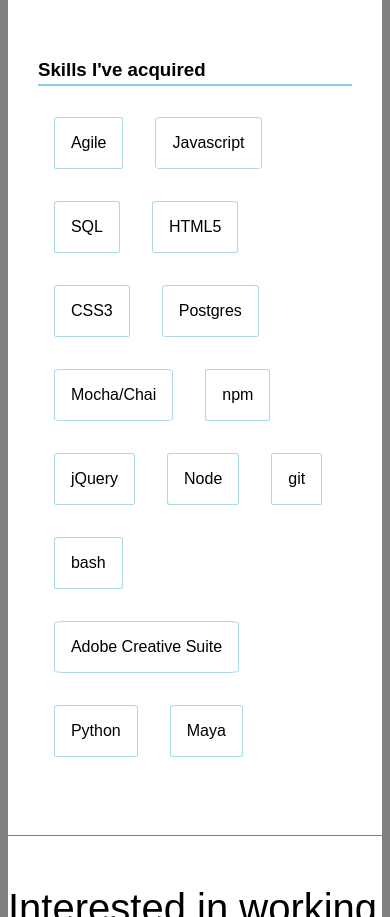
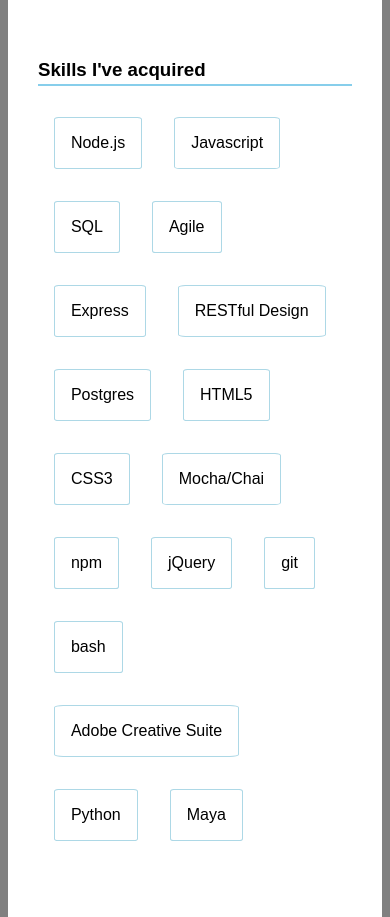
Before and after one commit to brac/portfolio, a plain HTML site: page resume.html in a window 390 px wide. Shown: the part 2946-3863 px from the top of the page. Drawn offline with nearby package versions, Linux system fonts and the light colour scheme.

Commit message:
mobile view, item hover

```diff
--- a/resume.html
+++ b/resume.html
@@ -248,16 +248,18 @@
       <div class="resume-item">
         <h3 class="resume-item-title">Skills I've acquired</h3>
         <ul class="resume-item-skills">
-          <li>Agile</li>
+          <li>Node.js</li>
           <li>Javascript</li>
           <li>SQL</li>
+          <li>Agile</li>
+          <li>Express</li>
+          <li>RESTful Design</li>
+          <li>Postgres</li>
           <li>HTML5</li>
           <li>CSS3</li>
-          <li>Postgres</li>
           <li>Mocha/Chai</li>
           <li>npm</li>
           <li>jQuery</li>
-          <li>Node</li>
           <li>git</li>
           <li>bash</li>
           <li>Adobe Creative Suite</li>
--- a/styles.css
+++ b/styles.css
@@ -354,6 +354,12 @@
   margin: 1em;
   border: 1px solid lightblue;
   border-radius: 5%;
+  transition: background-color .2s, color .2s linear;
+}
+
+.resume-item-skills li:hover{
+  color: white;
+  background-color: lightblue;
 }
 
 .overlay{
```
Also changed, not shown: hotdogs/index.html (+2 -2 lines).
